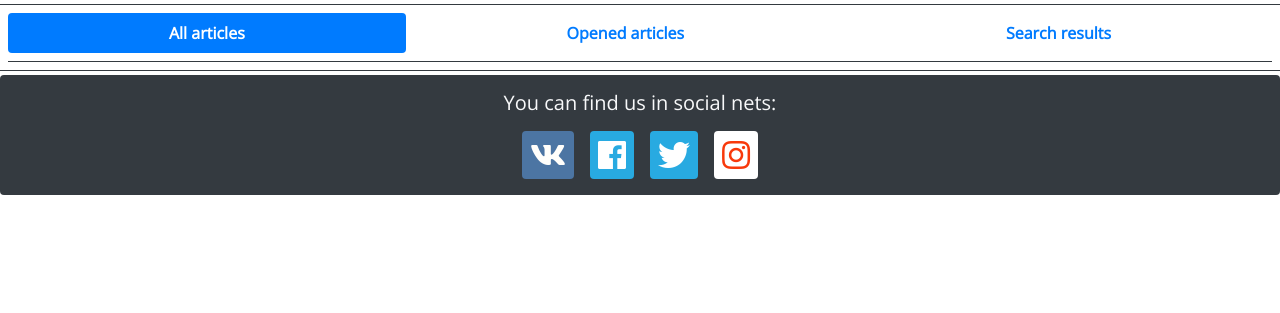
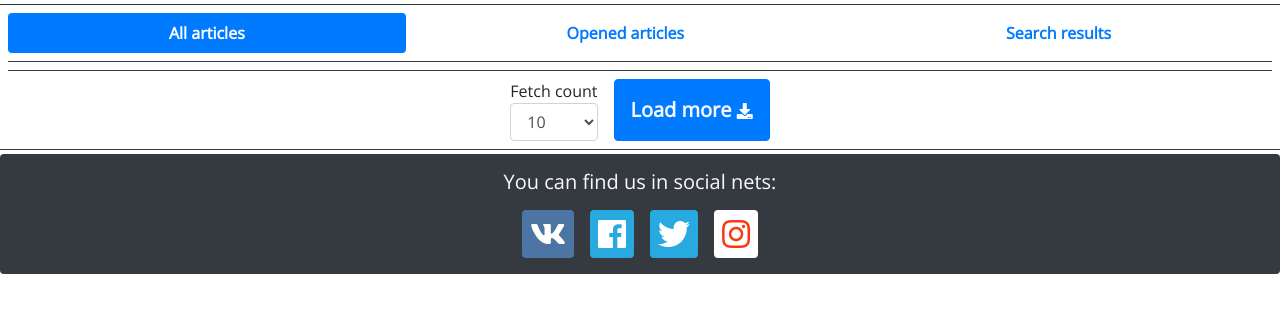
Before and after one commit to gadjetron/webnotes_blog, a Django app: page / in a window 1280 px wide. Shown: the part 242-555 px from the top of the page. Run offline with Django 3.2, Linux system fonts and the light colour scheme; some libraries are stand-ins or nearby versions.

Commit message:
Added 'all_article_tab' and 'opened_articles_tab' templates and included to 'content_browser_area' template

```diff
--- /dev/null
+++ b/content_browser/templates/content_browser/all_articles_tab.html
@@ -0,0 +1,22 @@
+<div id="all-articles-container" class="border-bottom border-dark py-1 mb-2">
+    {% for article in last_10_articles reversed %}
+        {% include 'content_browser/article_card.html'%}
+    {% endfor %}
+</div>
+<div id="articles-loading-settings" class="d-flex justify-content-center">
+    <div class="mr-3">
+        <span>Fetch count</span>
+        <select class="form-control" id="articles-fetch-count">
+            <option value="10">10</option>
+            <option value="20">20</option>
+            <option value="50">50</option>
+            <option value="100">100</option>
+        </select>
+    </div>
+    <button class="btn btn-primary p-3" type="submit">
+        <a href="{% url 'load_more_articles' %}" class="text-light font-weight-bold h5">
+            Load more
+        </a>
+        <i class="fas fa-download"></i>
+    </button>
+</div>
--- a/content_browser/templates/content_browser/content_browser_area.html
+++ b/content_browser/templates/content_browser/content_browser_area.html
@@ -20,8 +20,10 @@
     </ul>
     <div id="content-displaying-area" class="tab-content text-justify">
         <div class="tab-pane fade show active" id="all-articles-tab">
+            {% include 'content_browser/all_articles_tab.html' %}
         </div>
         <div class="tab-pane fade" id="opened-articles-tab">
+            {% include 'content_browser/opened_articles_tab.html' %}
         </div>
         <div class="tab-pane fade" id="search-results-tab">
         </div>
--- /dev/null
+++ b/content_browser/templates/content_browser/opened_articles_tab.html
@@ -0,0 +1,2 @@
+<div id="opened-article-container">
+</div>
```
